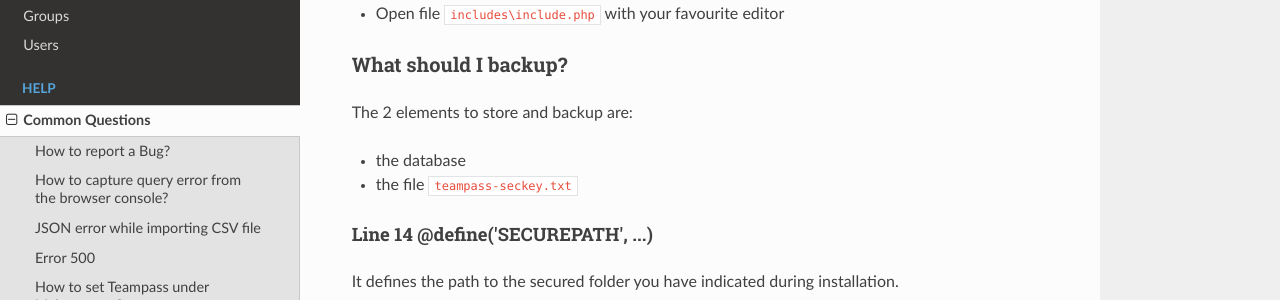
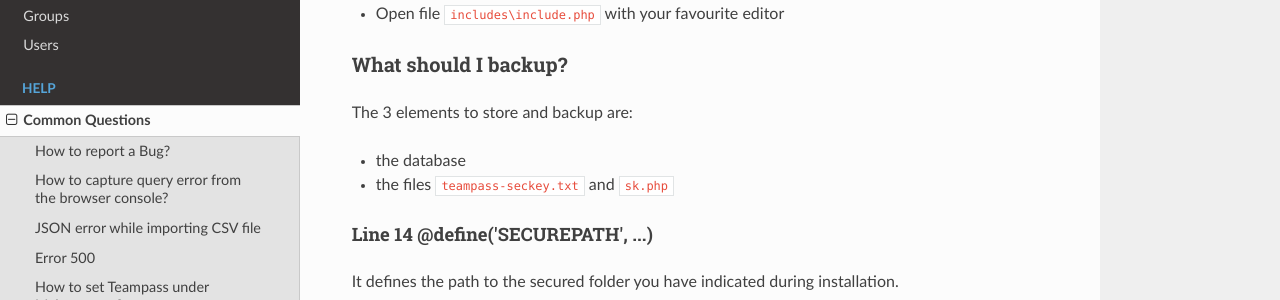
Before and after one commit to nilsteampassnet/teampass_doc, an MkDocs documentation site: the page built from docs/faq.md, in a window 1280 px wide and 900 px high, scrolled down 2726 px. Shown: the part 155-455 px from the top of the window. Built offline with MkDocs 1.6.1, drawn with Linux system fonts in a browser that asks for light colours; nearby versions of some CDN libraries; old or Windows-style settings are respelled for this version of MkDocs.

Commit message:
Update faq.md

```diff
--- a/docs/faq.md
+++ b/docs/faq.md
@@ -79,10 +79,10 @@ Follow next steps to ensure all settings are correct in this file.
 
 ### What should I backup?
 
-The 2 elements to store and backup are:
+The 3 elements to store and backup are:
 
 * the database
-* the file `teampass-seckey.txt`
+* the files `teampass-seckey.txt` and `sk.php`
 
 
 #### Line 14 @define('SECUREPATH', ...)
```
